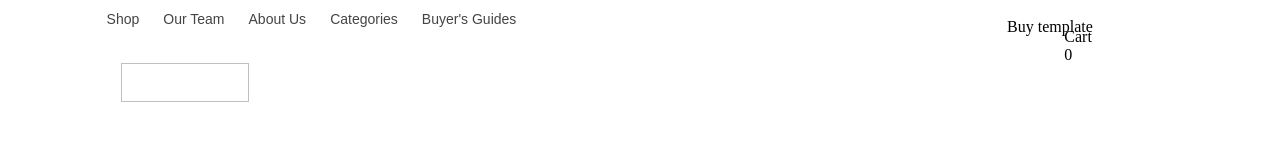
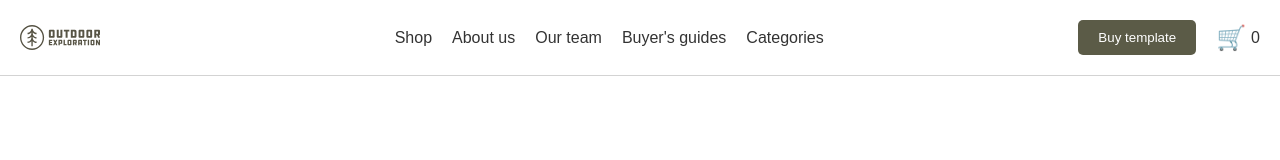
Before and after one commit to daryalok/frontend_study, a plain HTML site: page week3/homework/task3/assets/index.html in a window 1280 px wide. Drawn offline with Linux system fonts and the light colour scheme.

Commit message:
week 3 add correctur

```diff
--- a/week3/homework/task3/assets/index.html
+++ b/week3/homework/task3/assets/index.html
@@ -6,124 +6,118 @@
     <meta name="viewport" content="width=device-width, initial-scale=1.0">
     <title>Outdoor Exploration</title>
     <style>
-        /* Frame */
-        .frame {
-            position: absolute;
-            height: 59px;
-            left: 8.33%;
-            right: 8.33%;
-            top: 10px;
-            background: #FFFFFF;
+        * {
+            margin: 0;
+            padding: 0;
+            box-sizing: border-box;
         }
 
-        /* Logo */
-        .logo {
-            position: absolute;
-            height: 39px;
-            left: 1.33%;
-            right: 88%;
-            top: calc(50% - 39px/2);
+        body {
+            font-family: Arial, sans-serif;
         }
 
-        /* Navigation */
-        .nav {
-            position: absolute;
-            height: 59px;
-            left: 0%;
-            right: 18.08%;
-            top: calc(50% - 59px/2);
+        .navbar {
+            display: flex;
+            justify-content: space-between;
+            align-items: center;
+            padding: 20px;
+            background-color: white;
+            border-bottom: 1px solid lightgray;
         }
 
-        .nav span {
-            font-family: 'Poppins', sans-serif;
-            font-weight: 400;
-            font-size: 14px;
-            line-height: 14px;
-            color: #444444;
-            margin-right: 20px;
+        .logo {
+            display: flex;
+            align-items: center;
         }
 
-        .shop {
-            left: 2.13%;
-            right: 92.54%;
-            top: 20px;
-            font-size: 13px;
+        .logo img {
+            width: 80px;
+            margin-right: 40px;
         }
 
-        .our-team {
-            left: 25.42%;
-            right: 64.08%;
-            top: 20px;
+        .logo span {
+            font-size: 20px;
+            font-weight: bold;
+            color: #5b5b47;
         }
 
-        .about-us {
-            left: 11.72%;
-            right: 78.84%;
-            top: 20px;
+        .nav-links {
+            list-style: none;
+            display: flex;
+            gap: 20px;
         }
 
-        .categories {
-            left: 60.43%;
-            right: 27.85%;
-            top: 19px;
-            font-size: 13px;
-            color: #222222;
+        .nav-links li {
+            display: inline;
         }
 
-        .buyers-guides {
-            left: 40.18%;
-            right: 44.75%;
-            top: 20px;
+        .nav-links a {
+            text-decoration: none;
+            color: #333;
+            font-size: 16px;
         }
 
-        /* Cart */
-        .cart-frame {
-            position: absolute;
-            height: 44px;
-            left: 84.41%;
-            right: 0%;
-            top: 8px;
+        .nav-links a:hover {
+            color: #5b5b47;
+        }
+
+        .buttons {
+            display: flex;
+            align-items: center;
+            gap: 20px;
+        }
+
+        .buy-template {
+            background-color: #5b5b47;
+            color: white;
+            border: none;
+            padding: 10px 20px;
+            border-radius: 5px;
+            cursor: pointer;
+        }
+
+        .buy-template:hover {
+            background-color: #444;
         }
 
         .cart {
-            position: absolute;
-            left: 34.4%;
-            right: 36.8%;
-            height: 23px;
-            top: calc(50% - 23px/2 - 0.5px);
-            font-family: 'Poppins';
+            display: flex;
+            align-items: center;
+            gap: 5px;
+        }
+
+        .cart-icon {
+            font-size: 24px;
+        }
+
+        .cart-count {
+            font-size: 16px;
+            color: #333;
         }
     </style>
 </head>
 
 <body>
-    <div class="frame">
-
+    <nav class="navbar">
         <div class="logo">
-
-            <svg width="128" height="39" viewBox="0 0 128 39" fill="none">
-            </svg>
-            <image href="./assets/IMAGE.svg" width="128" height="39" />
+            <img src="./IMAGE.svg" alt="Outdoor Exploration Logo">
 
         </div>
-        <div class="nav">
-            <span class="shop">Shop</span>
-            <span class="our-team">Our Team</span>
-            <span class="about-us">About Us</span>
-            <span class="categories">Categories</span>
-            <span class="buyers-guides">Buyer's Guides</span>
+        <ul class="nav-links">
+            <li><a href="#">Shop</a></li>
+            <li><a href="#">About us</a></li>
+            <li><a href="#">Our team</a></li>
+            <li><a href="#">Buyer's guides</a></li>
+            <li><a href="#">Categories</a></li>
+        </ul>
+        <div class="buttons">
+            <button class="buy-template">Buy template</button>
+            <div class="cart">
+                <span class="cart-icon">🛒</span>
+                <span class="cart-count">0</span>
+            </div>
         </div>
-        <div class="cart-frame">
-            <div class="cart">
-                <span class="cart-text">Cart</span>
-                <div class="cart-icon">
-                    <span class="cart-number">0</span>
-                </div>
-            </div>
-            <div class="buy-template">Buy template</div>
-        </div>
-    </div>
-
+    </nav>
 </body>
 
 </html>
```
Also changed, not shown: week3/homework/task2/index.html (+6 -5 lines).
